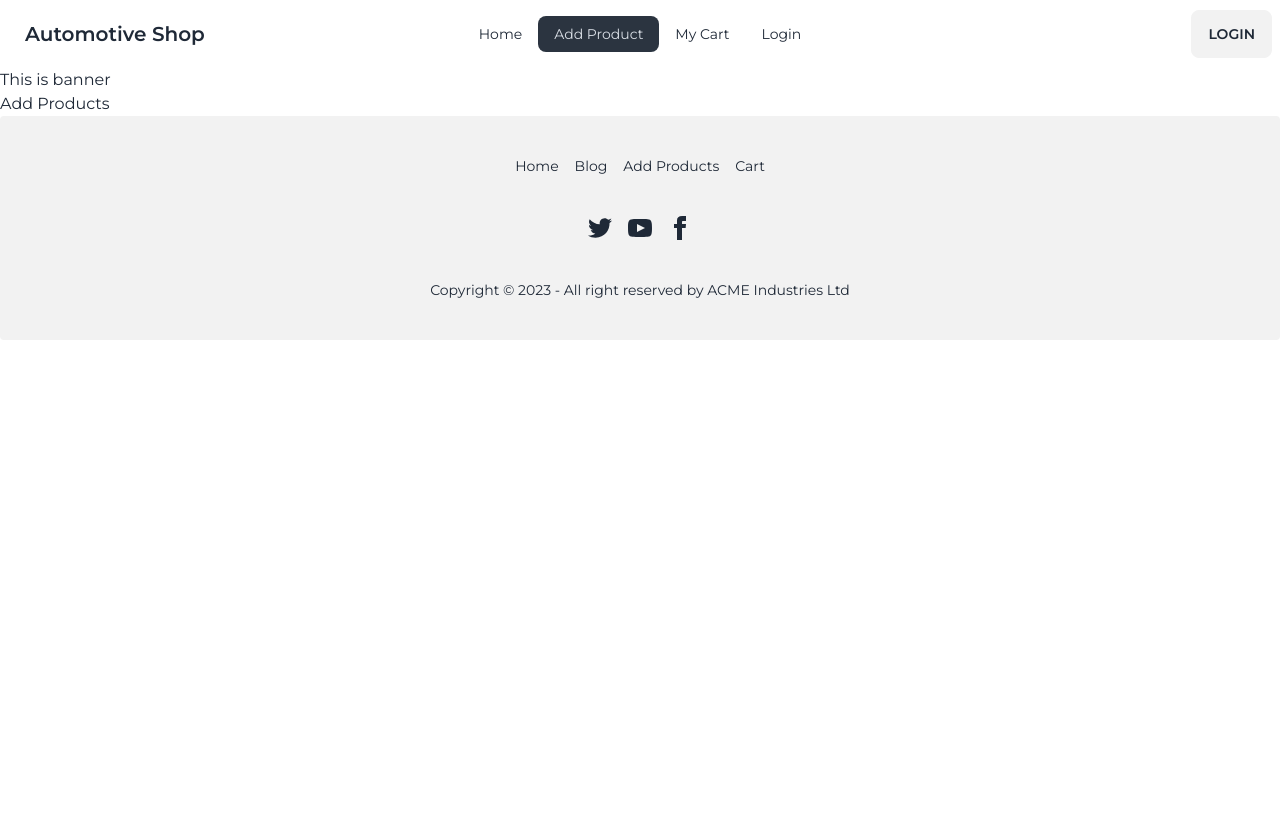
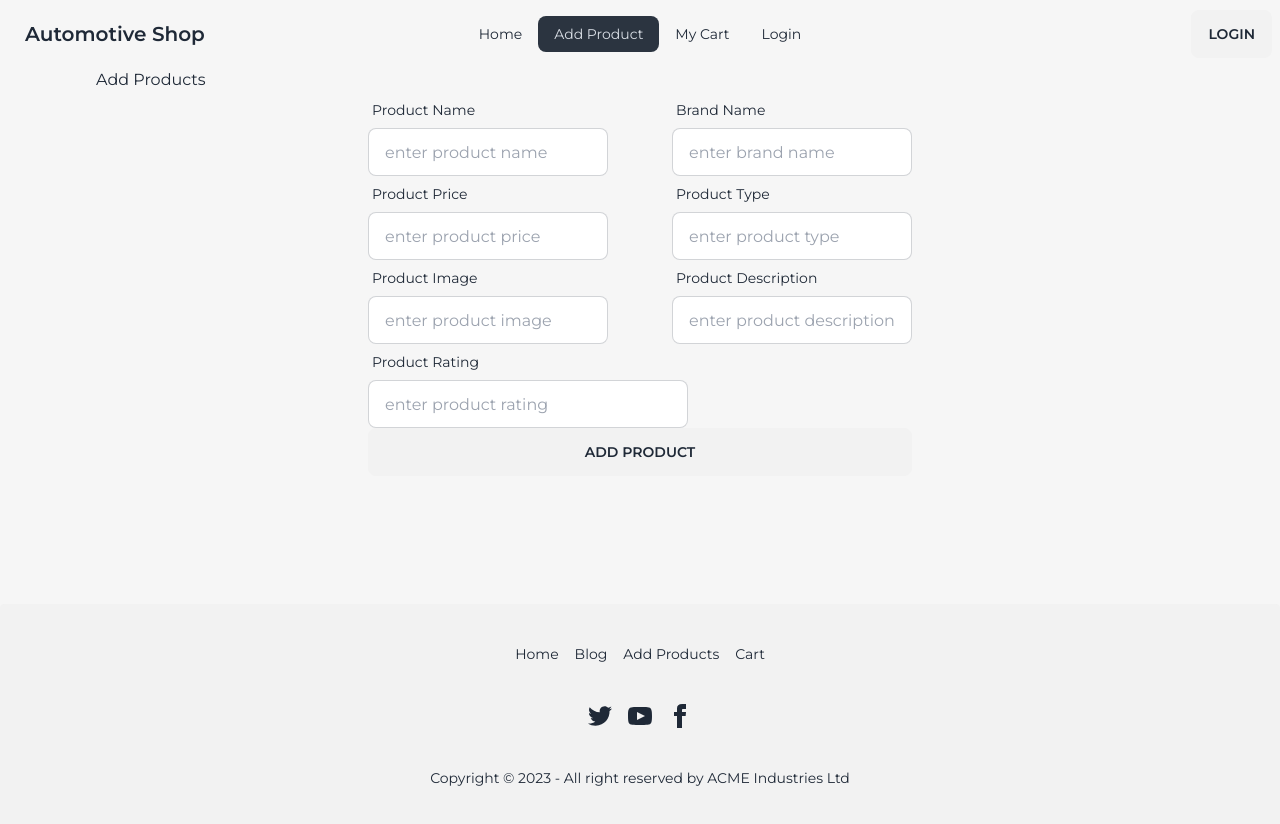
Before and after one commit to mdhossain07/automotive-shop-client, a React (Vite) app: page /add-products in a window 1280 px wide. Shown: the top 824 px of the page. Before the commit the page ends 800 px from the top, so only its background shows below. Built offline with nearby package versions, Linux system fonts and the light colour scheme; no server answers.

Commit message:
loaded brand cars from database & shown in indivisual brand page

```diff
--- a/src/Components/CarBrands.jsx
+++ b/src/Components/CarBrands.jsx
@@ -1,5 +1,6 @@
 /* eslint-disable react/prop-types */
 import { useEffect, useState } from "react";
+import { Link } from "react-router-dom";
 
 const CarBrands = () => {
   const [brands, setBrands] = useState([]);
@@ -9,7 +10,7 @@ const CarBrands = () => {
       .then((data) => setBrands(data));
   }, []);
   return (
-    <div className="container mx-auto px-8 md:px-16 lg:px-24">
+    <div className="">
       <h2 className="text-4xl font-bold text-[#DD3333] text-center mt-16">
         Car Brands
       </h2>
@@ -26,8 +27,8 @@ export default CarBrands;
 
 const BrandCards = ({ brand }) => {
   const { brand_name, brand_image } = brand;
-  console.log(brand);
   return (
+    <Link to={`/brand-products/${brand_name.toLowerCase()}`}>
       <div className="mt-10">
         <div className="flex flex-col lg:flex-row items-center lg:p-5 shadow-xl lg:w-[650px] lg:h-[300px] rounded-lg">
           <div className="space-y-2">
@@ -43,5 +44,6 @@ const BrandCards = ({ brand }) => {
           </div>
         </div>
       </div>
+    </Link>
   );
 };
--- a/src/Components/Footer.jsx
+++ b/src/Components/Footer.jsx
@@ -2,7 +2,7 @@ import { NavLink } from "react-router-dom";
 
 const Footer = () => {
   return (
-    <div>
+    <div className="mt-32">
       <footer className="footer footer-center p-10 bg-base-200 text-base-content rounded">
         <nav className="grid grid-flow-col gap-4">
           <NavLink to="/" className="link link-hover">
--- a/src/Components/Navbar.jsx
+++ b/src/Components/Navbar.jsx
@@ -32,7 +32,7 @@ const Navbar = () => {
   );
   return (
     <div>
-      <div className="navbar bg-base-100">
+      <div className="navbar bg-transparent">
         <div className="navbar-start">
           <div className="dropdown">
             <label tabIndex={0} className="btn btn-ghost lg:hidden">
--- a/src/Layout/Layout.jsx
+++ b/src/Layout/Layout.jsx
@@ -1,12 +1,14 @@
 import { Outlet } from "react-router-dom";
-import Header from "../Components/Header";
 import Footer from "../Components/Footer";
+import Navbar from "../Components/Navbar";
 
 const Layout = () => {
   return (
     <div>
-      <Header />
-      <Outlet />
+      <Navbar />
+      <div className="container mx-auto px-8 md:px-16 lg:px-24">
+        <Outlet />
+      </div>
       <Footer />
     </div>
   );
--- a/src/Pages/AddProducts.jsx
+++ b/src/Pages/AddProducts.jsx
@@ -1,7 +1,131 @@
 const AddProducts = () => {
+  const handleProduct = (e) => {
+    e.preventDefault();
+    const form = e.target;
+    const name = form.name.value;
+    const brand = form.brand.value;
+    const price = form.price.value;
+    const type = form.type.value;
+    const photo = form.photo.value;
+    const description = form.description.value;
+    const rating = form.rating.value;
+
+    console.log(name, brand, price, type, photo, description, rating);
+
+    const product = { name, brand, price, type, photo, description, rating };
+    console.log(product);
+
+    fetch("http://localhost:5000/products/", {
+      method: "POST",
+      headers: {
+        "content-type": "application/json",
+      },
+      body: JSON.stringify(product),
+    })
+      .then((res) => res.json())
+      .then((data) => {
+        console.log(data);
+        alert("product addded successfully");
+        form.reset();
+      });
+  };
+
   return (
     <div>
       <h2>Add Products</h2>
+      <div className="w-full lg:w-1/2 mx-auto">
+        <form onSubmit={handleProduct}>
+          <div className="flex justify-around gap-16">
+            <div className="form-control w-full max-w-xs">
+              <label className="label">
+                <span className="label-text">Product Name</span>
+              </label>
+              <input
+                type="text"
+                placeholder="enter product name"
+                className="input input-bordered w-full max-w-xs"
+                name="name"
+              />
+            </div>
+            <div className="form-control w-full max-w-xs">
+              <label className="label">
+                <span className="label-text">Brand Name</span>
+              </label>
+              <input
+                type="text"
+                placeholder="enter brand name"
+                className="input input-bordered w-full max-w-xs"
+                name="brand"
+              />
+            </div>
+          </div>
+          <div className="flex justify-around gap-16">
+            <div className="form-control w-full max-w-xs">
+              <label className="label">
+                <span className="label-text">Product Price</span>
+              </label>
+              <input
+                type="text"
+                placeholder="enter product price"
+                className="input input-bordered w-full max-w-xs"
+                name="price"
+              />
+            </div>
+            <div className="form-control w-full max-w-xs">
+              <label className="label">
+                <span className="label-text">Product Type</span>
+              </label>
+              <input
+                type="text"
+                placeholder="enter product type"
+                className="input input-bordered w-full max-w-xs"
+                name="type"
+              />
+            </div>
+          </div>
+          <div className="flex justify-around gap-16">
+            <div className="form-control w-full max-w-xs">
+              <label className="label">
+                <span className="label-text">Product Image</span>
+              </label>
+              <input
+                type="text"
+                placeholder="enter product image"
+                className="input input-bordered w-full max-w-xs"
+                name="photo"
+              />
+            </div>
+            <div className="form-control w-full max-w-xs">
+              <label className="label">
+                <span className="label-text">Product Description</span>
+              </label>
+              <input
+                type="text"
+                placeholder="enter product description"
+                name="description"
+                className="input input-bordered w-full max-w-xs"
+              />
+            </div>
+          </div>
+          <div>
+            <div className="form-control w-full max-w-xs">
+              <label className="label">
+                <span className="label-text">Product Rating</span>
+              </label>
+              <input
+                type="text"
+                placeholder="enter product rating"
+                name="rating"
+                className="input input-bordered w-full max-w-xs"
+              />
+            </div>
+          </div>
+
+          <div>
+            <button className="btn w-full">Add Product</button>
+          </div>
+        </form>
+      </div>
     </div>
   );
 };
--- /dev/null
+++ b/src/Pages/BrandProducts.jsx
@@ -0,0 +1,37 @@
+/* eslint-disable react/prop-types */
+import { Link, useLoaderData, useParams } from "react-router-dom";
+
+const BrandProducts = () => {
+  const { brand } = useParams();
+  const products = useLoaderData();
+
+  const matchedProducts = products.filter(
+    (product) => product.brand.toLowerCase() === brand.toLowerCase()
+  );
+
+  return (
+    <div className="grid grid-cols-1 lg:grid-cols-2 gap-10">
+      {matchedProducts.map((product) => (
+        <ProductsCard key={product._id} product={product}></ProductsCard>
+      ))}
+    </div>
+  );
+};
+
+export default BrandProducts;
+
+const ProductsCard = ({ product }) => {
+  const { name, photo, price, brand, _id } = product;
+
+  return (
+    <div className="shadow-xl p-3 rounded-xl space-y-2 w-3/5 text-center">
+      <img className="h-[200px] w-[350px] mx-auto p-3" src={photo} alt="" />
+      <h2 className="text-3xl font-semibold">{name}</h2>
+      <p className="text-lg font-medium">${price}</p>
+      <Link to={`/${brand.toLowerCase()}/${_id}`}>
+        <button className="btn ">View Details</button>
+      </Link>
+      <button className="btn ">Update Details</button>
+    </div>
+  );
+};
--- /dev/null
+++ b/src/Pages/ProductDetails.jsx
@@ -0,0 +1,18 @@
+import { useLoaderData } from "react-router-dom";
+
+const ProductDetails = () => {
+  const product = useLoaderData();
+  const { name, photo, price, description, rating, type } = product;
+  console.log(product);
+  return (
+    <div>
+      <img src={photo} alt="" />
+      <h2>{name}</h2>
+      <p>{price}</p>
+      <p>{description}</p>
+      <button className="btn ">Add To Cart</button>
+    </div>
+  );
+};
+
+export default ProductDetails;
--- a/src/Routes/Route.jsx
+++ b/src/Routes/Route.jsx
@@ -5,6 +5,8 @@ import Login from "../Pages/Login";
 import Register from "../Pages/Register";
 import Cart from "../Pages/Cart";
 import AddProducts from "../Pages/AddProducts";
+import BrandProducts from "../Pages/BrandProducts";
+import ProductDetails from "../Pages/ProductDetails";
 
 const router = createBrowserRouter([
   {
@@ -31,6 +33,18 @@ const router = createBrowserRouter([
         path: "/add-products",
         element: <AddProducts />,
       },
+      {
+        path: "/brand-products/:brand",
+        element: <BrandProducts />,
+        loader: () => fetch("http://localhost:5000/products/"),
+      },
+
+      {
+        path: "/:brand/:id",
+        element: <ProductDetails />,
+        loader: ({ params }) =>
+          fetch(`http://localhost:5000/products/${params.id}`),
+      },
     ],
   },
 ]);
--- a/src/index.css
+++ b/src/index.css
@@ -6,4 +6,5 @@
 
 body {
   font-family: "Montserrat", sans-serif;
+  background-color: #f6f6f6;
 }
```
Lines whose indentation alone changed are shown as unchanged.
